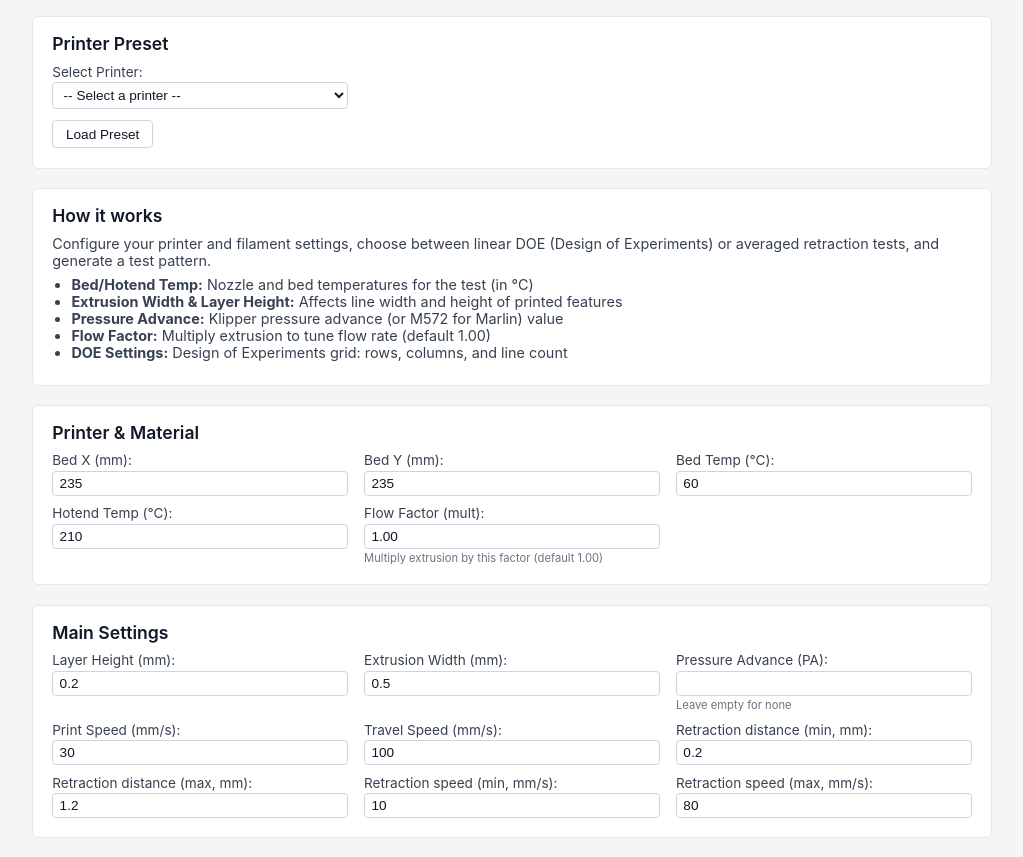
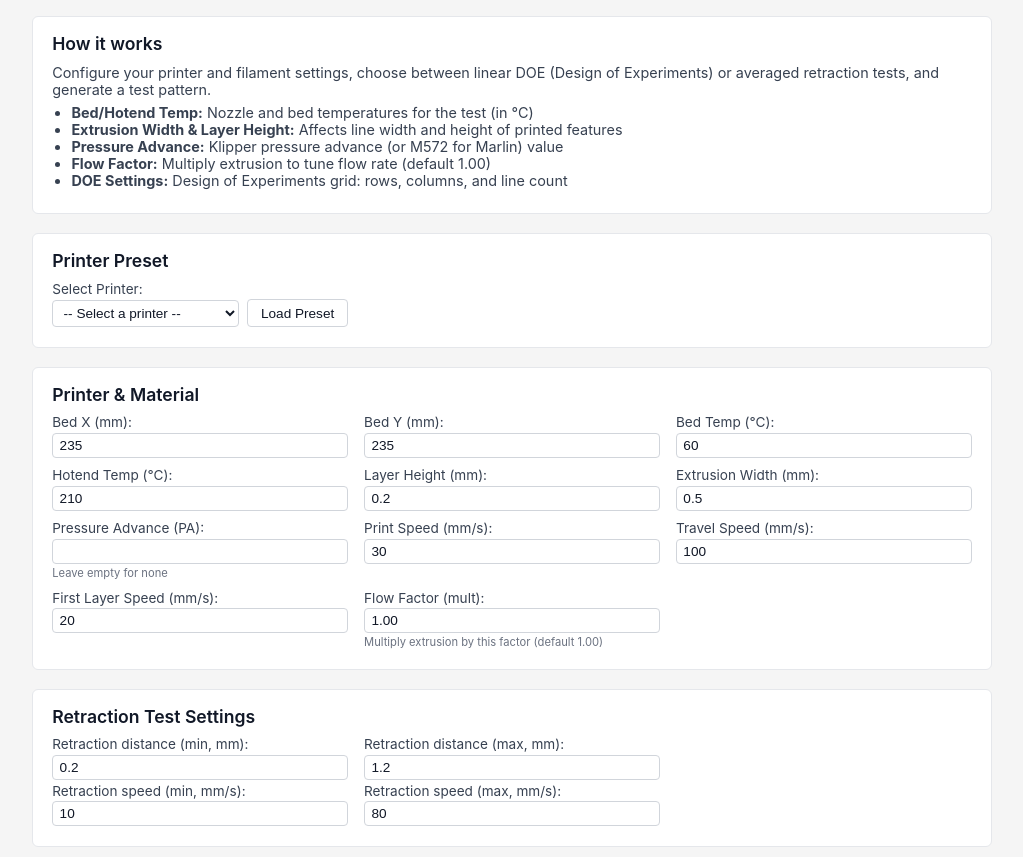
Before and after one commit to CNCKitchen/retraction-optimizer, a website built with Vite: page src/index.html in a window 1280 px wide. Shown: the part 94-951 px from the top of the page, without its empty margins (128-1151 px from the left). Built offline with nearby package versions, Linux system fonts and the light colour scheme.

Commit message:
more cleanup

```diff
--- a/src/index.html
+++ b/src/index.html
@@ -12,21 +12,6 @@
     </header>
 
     <main>
-        <!-- Preset Loader -->
-        <section>
-            <h2>Printer Preset</h2>
-            <div class="form-grid">
-                <div class="field">
-                    <label for="preset-select">Select Printer:</label>
-                    <select id="preset-select"></select>
-                </div>
-            </div>
-            <div class="actions">
-                <button id="load-preset-btn" class="secondary">Load Preset</button>
-                <span id="preset-status" class="status" aria-live="polite"></span>
-            </div>
-        </section>
-
         <!-- Intro Section -->
         <section class="intro">
             <h2>How it works</h2>
@@ -38,6 +23,21 @@
                 <li><strong>Flow Factor:</strong> Multiply extrusion to tune flow rate (default 1.00)</li>
                 <li><strong>DOE Settings:</strong> Design of Experiments grid: rows, columns, and line count</li>
             </ul>
+        </section>
+
+        <!-- Preset Loader -->
+        <section>
+            <h2>Printer Preset</h2>
+            <div class="form-grid">
+                <div class="field">
+                    <label for="preset-select">Select Printer:</label>
+                    <div style="display: flex; gap: 0.5rem; align-items: flex-end;">
+                        <select id="preset-select" style="flex: 1;"></select>
+                        <button id="load-preset-btn" class="secondary">Load Preset</button>
+                    </div>
+                </div>
+            </div>
+            <span id="preset-status" class="status" aria-live="polite"></span>
         </section>
 
         <!-- Basic Settings Section -->
@@ -61,19 +61,6 @@
                     <input type="number" id="hotendTemp" min="150" max="350" step="5" value="210">
                 </div>
                 <div class="field">
-                    <label for="flowFactor">Flow Factor (mult):</label>
-                    <input type="number" id="flowFactor" min="0.5" max="1.5" step="0.01" value="1.00">
-                    <small>Multiply extrusion by this factor (default 1.00)</small>
-                </div>
-                <!-- Filament diameter removed: fixed to 1.75 mm and replaced by a flow factor -->
-            </div>
-        </section>
-
-        <!-- Main Settings Section -->
-        <section>
-            <h2>Main Settings</h2>
-            <div class="form-grid">
-                <div class="field">
                     <label for="layerHeight">Layer Height (mm):</label>
                     <input type="number" id="layerHeight" min="0.1" max="1" step="0.05" value="0.2">
                 </div>
@@ -95,6 +82,23 @@
                     <input type="number" id="travelSpeed" min="20" max="500" step="10" value="100">
                 </div>
                 <div class="field">
+                    <label for="firstLayerSpeed">First Layer Speed (mm/s):</label>
+                    <input type="number" id="firstLayerSpeed" min="5" max="200" step="5" value="20">
+                </div>
+                <div class="field">
+                    <label for="flowFactor">Flow Factor (mult):</label>
+                    <input type="number" id="flowFactor" min="0.5" max="1.5" step="0.01" value="1.00">
+                    <small>Multiply extrusion by this factor (default 1.00)</small>
+                </div>
+                <!-- Filament diameter removed: fixed to 1.75 mm and replaced by a flow factor -->
+            </div>
+        </section>
+
+        <!-- Main Settings Section -->
+        <section>
+            <h2>Retraction Test Settings</h2>
+            <div class="form-grid">
+                <div class="field">
                     <label for="minDist">Retraction distance (min, mm):</label>
                     <input type="number" id="minDist" min="0" max="20" step="0.1" value="0.2">
                 </div>
@@ -102,6 +106,8 @@
                     <label for="maxDist">Retraction distance (max, mm):</label>
                     <input type="number" id="maxDist" min="0" max="20" step="0.1" value="1.2">
                 </div>
+            </div>
+            <div class="form-grid">
                 <div class="field">
                     <label for="minSpeed">Retraction speed (min, mm/s):</label>
                     <input type="number" id="minSpeed" min="1" max="500" step="1" value="10">
@@ -114,12 +120,9 @@
             </div>
         </section>
 
-        <!-- Test Type: single-option DOE (fixed) -->
-        <!-- Removed selection UI: only DOE is supported -->
-
         <!-- Advanced Settings Section -->
         <section>
-            <details open>
+            <details>
                 <summary><strong>Advanced Settings</strong></summary>
                 <div class="form-grid">
                     <div class="field">
@@ -141,6 +144,22 @@
                     <div class="field">
                         <label for="travelLen">Travel length (mm):</label>
                         <input type="number" id="travelLen" min="1" max="500" step="0.5" value="20">
+                    </div>
+                    <div class="field">
+                        <label for="numLayers">Number of Layers:</label>
+                        <input type="number" id="numLayers" min="1" max="20" step="1" value="5">
+                    </div>
+                    <div class="field">
+                        <label for="rowFontSize">Row Font Size (mm):</label>
+                        <input type="number" id="rowFontSize" min="1" max="10" step="0.1" value="2.4">
+                    </div>
+                    <div class="field">
+                        <label for="speedFontSize">Speed Font Size (mm):</label>
+                        <input type="number" id="speedFontSize" min="1" max="10" step="0.1" value="2.4">
+                    </div>
+                    <div class="field">
+                        <label for="textSpeed">Text Print Speed (mm/s):</label>
+                        <input type="number" id="textSpeed" min="5" max="200" step="5" value="30">
                     </div>
                     <!-- Removed: cellWidth, cellHeight, avgLineCount, avgLineLength (not used by DOE generator) -->
                 </div>
```
